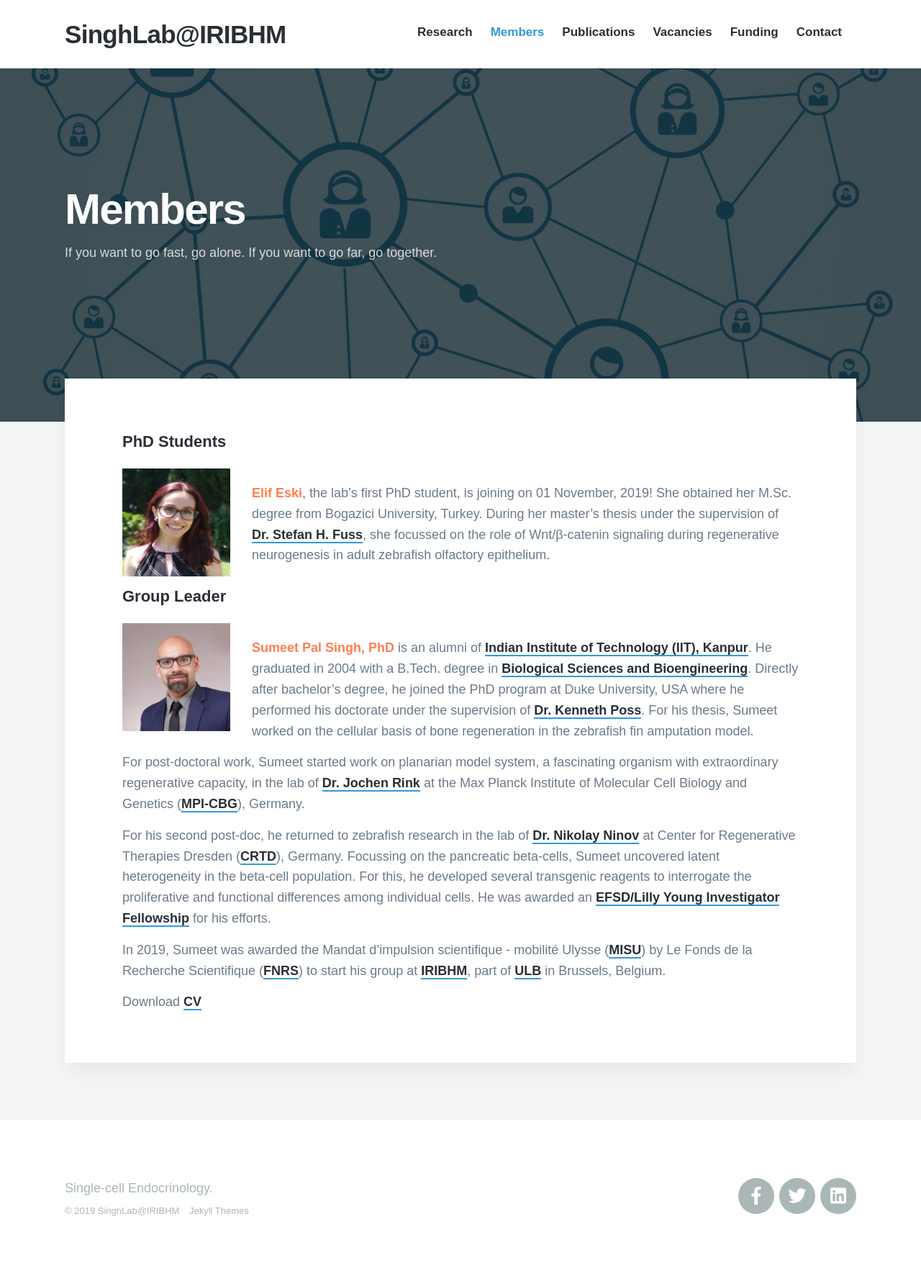
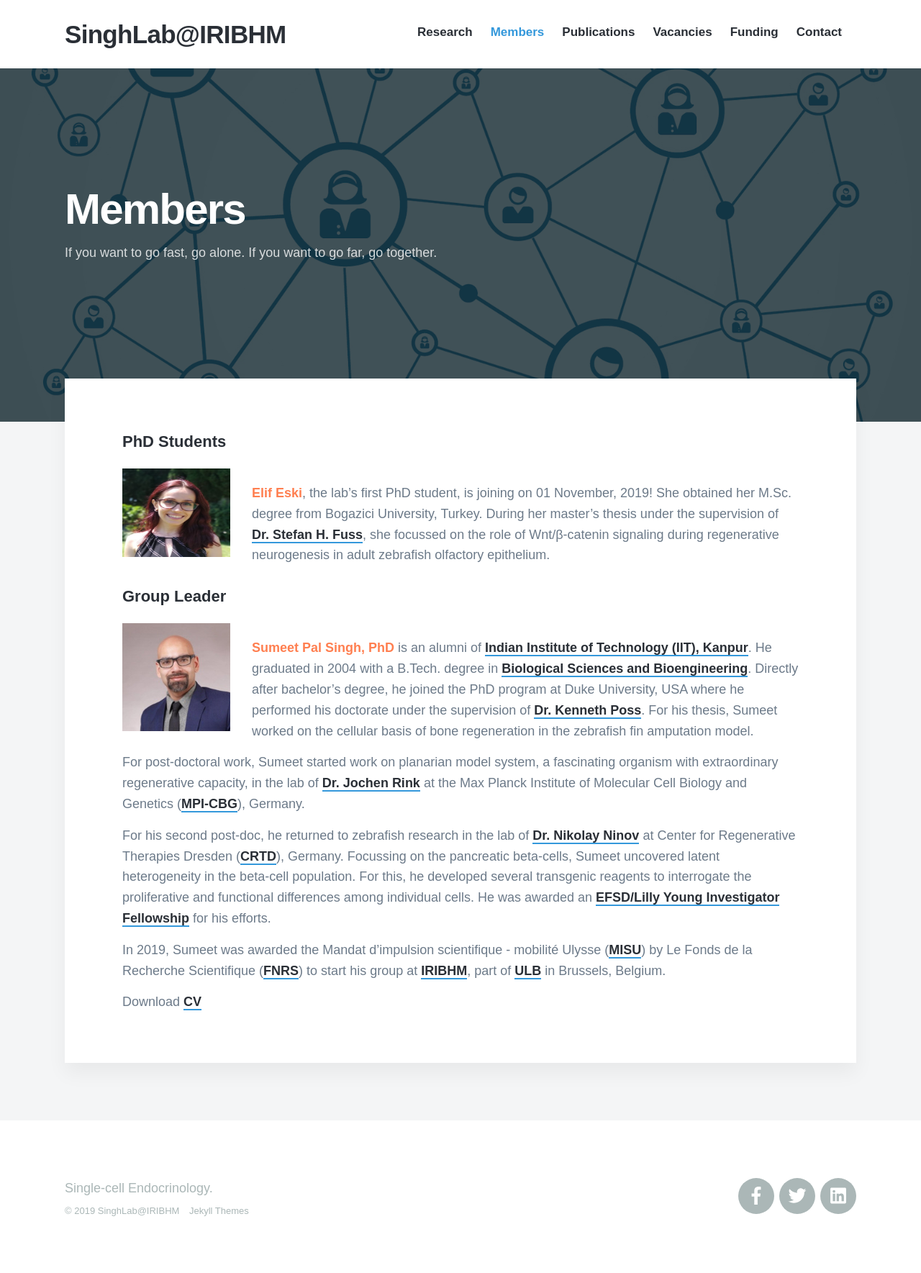
Before and after one commit to sumeetpalsingh/sumeetpalsingh.github.io, a Jekyll site: the page built from _pages/members.md, in a window 1280 px wide. Shown: the whole page at 72% size. Built offline with Jekyll 4.4.1, drawn with Linux system fonts in a browser that asks for light colours; nearby versions of some CDN libraries; some web fonts are replaced.

Commit message:
Update members.md

```diff
--- a/_pages/members.md
+++ b/_pages/members.md
@@ -7,7 +7,7 @@
 
 
 #### PhD Students
-<img src="/images/members/Elif.jpg" alt="Elif" style="float:left;width:150px;height:150px;margin:-20px 30px 0px 0px">
+<img src="/images/members/Elif.jpg" alt="Elif" style="float:left;width:150px;height:123px;margin:-20px 30px 0px 0px">
 
 <span style="color:coral">**Elif Eski**</span>, the lab's first PhD student, is joining on 01 November, 2019! She obtained her M.Sc. degree from Bogazici University, Turkey. During her master's thesis under the supervision of [Dr. Stefan H. Fuss](http://neurobio.boun.edu.tr/), she focussed on the role of Wnt/β-catenin signaling during regenerative neurogenesis in adult zebrafish olfactory epithelium.
 
```
